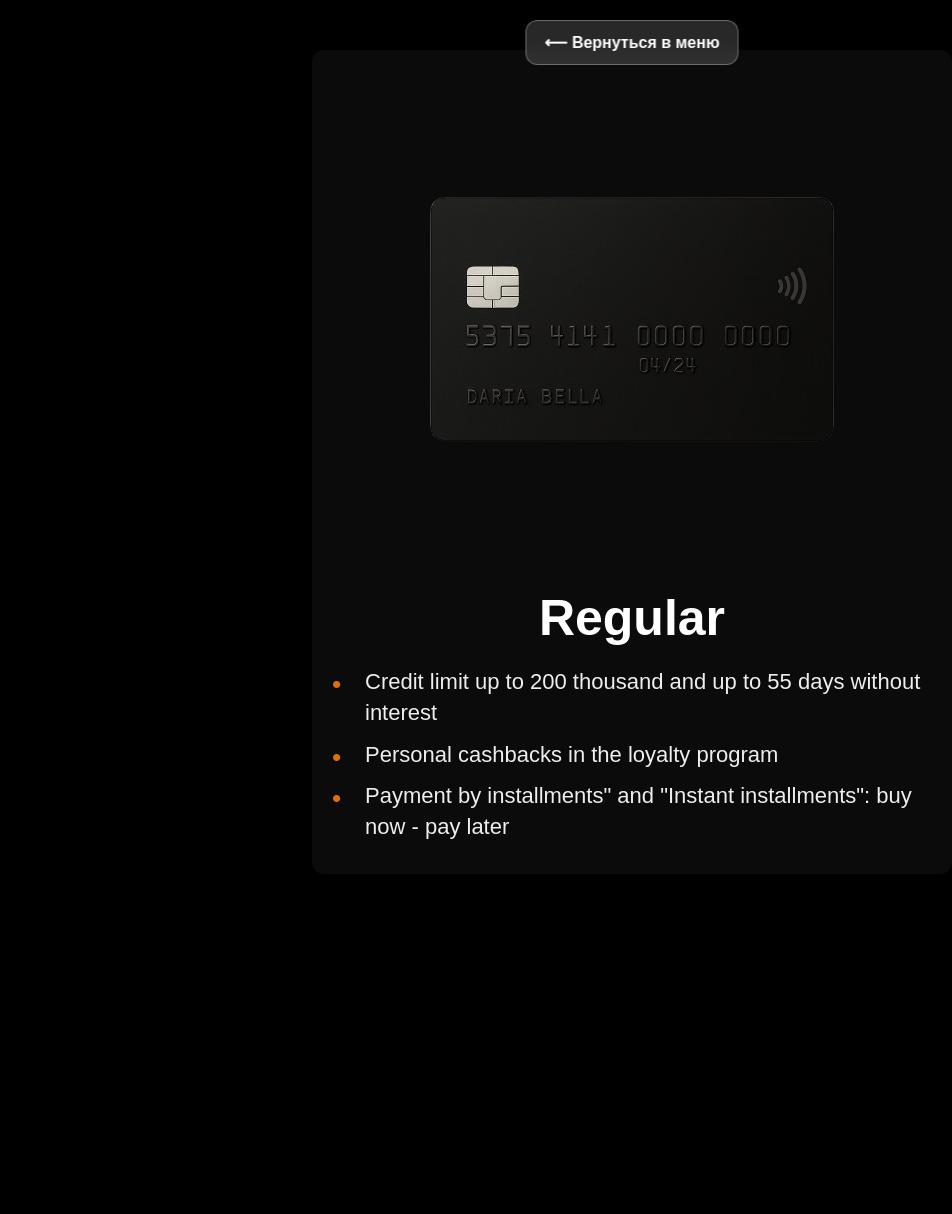
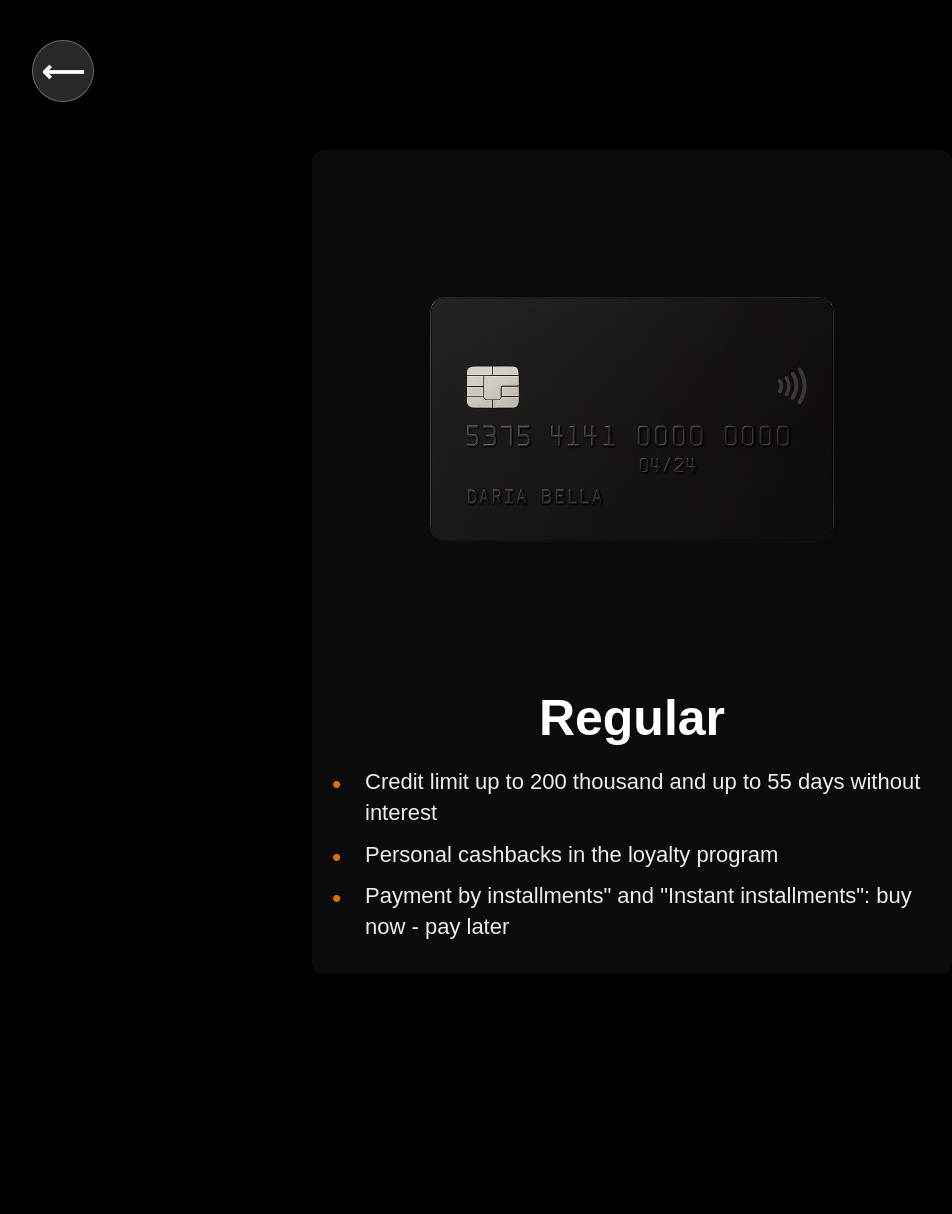
Before and after one commit to sanitaj/website, a PHP site: page /cards.html in a window 1280 px wide. Shown: the top 1214 px of the page, without its empty margins (8-960 px from the left). Run offline with PHP 8.4, Linux system fonts and the light colour scheme.

Commit message:
╨Р╨▓╤В╨╛╨╝╨░╤В╨╕╤З╨╡╤Б╨║╨╛╨╡ ╨╛╨▒╨╜╨╛╨▓╨╗╨╡╨╜╨╕╨╡ ╤Д╨░╨╣╨╗╨╛╨▓

```diff
--- a/cards.html
+++ b/cards.html
@@ -11,7 +11,8 @@
 <body>
     <div class="wrapper">
         <!-- Кнопка "Вернуться в меню" -->
-        <a href="index.html" class="back-button">⟵ Вернуться в меню</a>
+        <a href="index.html" class="circle-back-button">⟵</a>
+
 
         <!-- Карточки -->
         <div class="cards">
@@ -54,7 +55,7 @@
             <div class="block sticky" style="margin-bottom: 45vh;">
                 <a href="index.html">
                     <img src="" alt="">
-                    <h3>Return to Menu</h3>
+                    <h3>Learn about us</h3>
                 </a>
             </div>
 
--- a/css/cards.css
+++ b/css/cards.css
@@ -213,11 +213,18 @@ header nav ul li.btn a:hover {
     position: sticky;
     top: 10px;
     z-index: 1000;
+    margin-top: 100px;;
 }
 
 .block.sticky + .block {
     margin-top: 120px;
 }
+
+.block.sticky a {
+    height: 120px;
+    display: inline-block;
+}
+
 
 .block.visible {
     opacity: 1;
@@ -241,3 +248,29 @@ header nav ul li.btn a:hover {
     padding: 15px;
     border-radius: 10px;
 }
+
+.circle-back-button {
+    position: fixed;
+    top: 40px; /* Смещаем на 20px вниз */
+    left: 40px; /* Смещаем на 20px вправо */
+    width: 60px; /* Увеличиваем размер в 1.5 раза */
+    height: 60px;
+    background: rgba(200, 200, 200, 0.2);
+    backdrop-filter: blur(10px);
+    color: #fff;
+    font-size: 30px; /* Увеличиваем размер стрелки */
+    font-weight: 600;
+    text-decoration: none;
+    border-radius: 50%;
+    display: flex;
+    align-items: center;
+    justify-content: center;
+    transition: all 0.4s ease-in-out;
+    border: 1px solid rgba(255, 255, 255, 0.3);
+    z-index: 9999;
+}
+
+.circle-back-button:hover {
+    background: rgba(200, 200, 200, 0.3);
+    box-shadow: 0 0 12px rgba(255, 255, 255, 0.5);
+}
```
